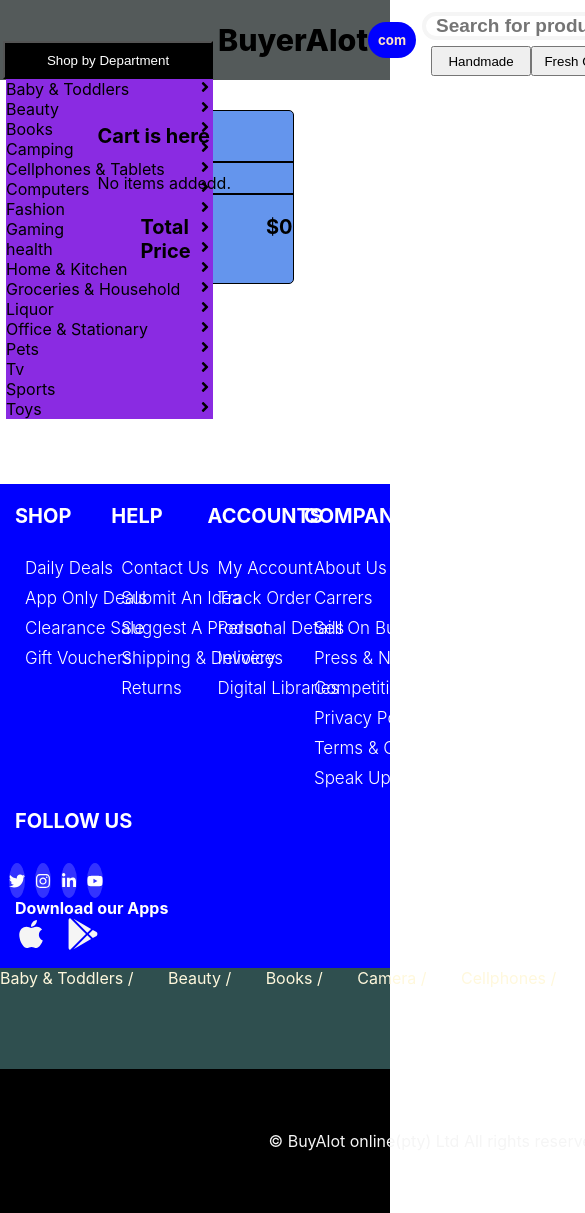
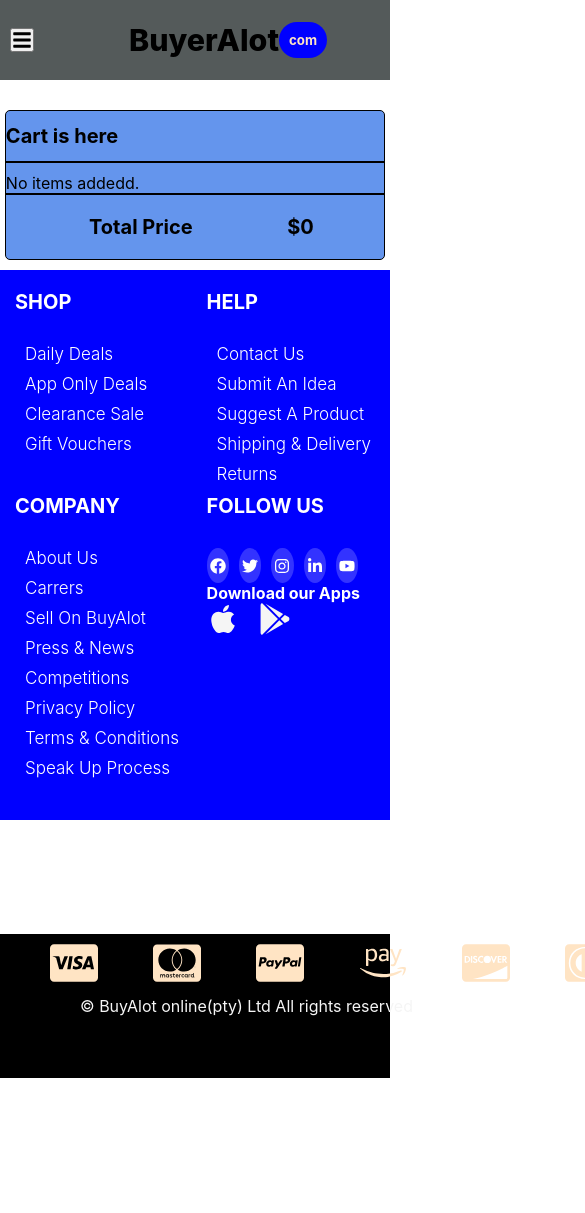
Before and after one commit to Prince-kayi/Ecommerce-Site, a React (Create React App) app: page /cart in a window 390 px wide. Shown: the top 1213 px of the page, 585 px wide, since content can reach past the window. After the commit the page ends 1078 px from the top, so only its background shows below. Built offline with nearby package versions, Linux system fonts and the light colour scheme.

Commit message:
made it mobile responsive

```diff
--- a/src/App.css
+++ b/src/App.css
@@ -1,9 +1,9 @@
-*{
+* {
   margin: 0;
   padding: 0;
 }
 .slider {
-  margin-top: 250px;
+  margin-top: 320px;
   position: relative;
   display: flex;
   justify-content: center;
@@ -73,8 +73,8 @@
   margin-left: 350px;
   z-index: 999;
 }
-.wrap{
-margin-top:-180px;
+.wrap {
+  margin-top: -180px;
   display: grid;
   width: 90%;
   grid-template-columns: auto;
@@ -82,21 +82,21 @@
   gap: 4rem;
   justify-content: center;
 }
-.art{
-  background-color:blue;
+.art {
+  background-color: blue;
   color: blanchedalmond;
   position: relative;
-  left:-5px;
+  left: -5px;
   border-radius: 35px;
-  top:-13px;
+  top: -13px;
 }
-.shopin a{
+.shopin a {
   text-decoration: none;
 }
-.second{
+.second {
   margin-left: 30px;
 }
-.second .right-arrow{
+.second .right-arrow {
   position: relative;
   top: -125px;
   font-size: 6rem;
@@ -114,3 +114,18 @@
   cursor: pointer;
   user-select: none;
 }
+@media screen and (max-width:820px) {
+  .logo {
+    position: relative;
+    margin-left: 90px;
+  }
+  .second {
+    display: none;
+  }
+  .image {
+    margin-top: -90px;
+    width: 400px;
+    height: 250px;
+    margin-left: -15px;
+  }
+}
--- a/src/CART/Cart.css
+++ b/src/CART/Cart.css
@@ -17,7 +17,6 @@
     padding: 10px;
     margin: 40px 20px;
     background-color: white;
-
 }
 .card:hover {
     transform: scale(1.02);
--- a/src/CART/Cart.js
+++ b/src/CART/Cart.js
@@ -1,12 +1,14 @@
-import React from 'react'
+import React, { useState } from 'react'
 import { Link } from 'react-router-dom'
-import { FaShoppingCart,FaHeart,FaAngleRight,FaSearch} from 'react-icons/fa';
+import { FaShoppingCart, FaHeart, FaAngleRight, FaSearch,FaBars} from 'react-icons/fa';
 import './Card.css';
 import './Cart.css';
-const Header= ({cardItem}) => {
+const Header = ({ cardItem }) => {
+  const [display, setDisplay] = useState(false)
   return (
     <nav>
-        <div className=" Lheading">
+      <button className='bars' onClick={() => setDisplay(!display)}><FaBars/> </button>
+      <div className=" Lheading" >
         <button className='shop'>Shop by Department</button>
         <ul className='depart'>
           <li> Baby  & Toddlers<FaAngleRight className='angle' />
@@ -18,7 +20,7 @@
               </ul>
             </div>
           </li>
-                <li>Beauty <FaAngleRight  className='angle' />
+          <li>Beauty <FaAngleRight className='angle' />
             <div className='sub-menu-2'>
               <ul>
                 <li><a href="#">Clean Beauty</a></li>
@@ -27,7 +29,7 @@
               </ul>
             </div>
           </li>
-                <li>Books <FaAngleRight className='angle'  />
+          <li>Books <FaAngleRight className='angle' />
             <div className='sub-menu-3'>
               <ul>
                 <li><a href="#">Cook Books</a></li>
@@ -43,7 +45,7 @@
                 <li><a href="#">Outdoor Cooking</a></li>
               </ul>
             </div></li>
-                <li>Cellphones  & Tablets <FaAngleRight className='angle'  />
+          <li>Cellphones  & Tablets <FaAngleRight className='angle' />
             <div className='sub-menu-5'>
               <ul>
                 <li><a href="#">Cellular Accessories</a></li>
@@ -104,7 +106,7 @@
               </ul>
             </div>
           </li>
-                <li>Liquor <FaAngleRight className='angle'  />
+          <li>Liquor <FaAngleRight className='angle' />
             <div className='sub-menu-12'>
               <ul>
                 <li><a href="#">Beers & Ciders</a></li>
@@ -121,7 +123,7 @@
               </ul>
             </div>
           </li>
-                <li>Pets <FaAngleRight className='angle'  />
+          <li>Pets <FaAngleRight className='angle' />
             <div className='sub-menu-14'>
               <ul>
                 <li><a href="#">Dogs</a></li>
@@ -130,7 +132,7 @@
               </ul>
             </div>
           </li>
-                <li>Tv <FaAngleRight  className='angle' />
+          <li>Tv <FaAngleRight className='angle' />
             <div className='sub-menu-15'>
               <ul>
                 <li><a href="#">Tv's</a></li>
@@ -139,7 +141,7 @@
               </ul>
             </div>
           </li>
-                <li>Sports <FaAngleRight className='angle'  />
+          <li>Sports <FaAngleRight className='angle' />
             <div className='sub-menu-16'>
               <ul>
                 <li><a href="#">Cycling</a></li>
@@ -170,29 +172,35 @@
               placeholder='Search for products...'
               className='search-in'
             />
-                        <Link to="/searchi"><FaSearch className='search'/></Link>
+            <Link to="/searchi"><FaSearch className='search' /></Link>
           </div>
           <div className='mbutton'>
-             <button  className='but'>Handmade</button>
-             <button  className='but'>Fresh Outlet</button>
-            <button  className='but'>Brand Stores</button>
-            <button  className='but'>Clearance</button>
-            <button  className='but'>Handmade</button>
+            <button className='but'>Handmade</button>
+            <button className='but'>Fresh Outlet</button>
+            <button className='but'>Brand Stores</button>
+            <button className='but'>Clearance</button>
+            <button className='but'>Handmade</button>
           </div>
         </div>
       </div>
-        <div className="Rheading">
-          <ul className="rhead">
-          <li className='rheadi'> <Link to="/">Home</Link></li>
-          <li className='rheadi'> <Link to="/login">Login</Link></li>
-            <li className='rheadi'><Link to="/register">Register</Link></li>
-            <div className='fa-cart'>
-            <li className='shopin'><Link to="/cart"><FaShoppingCart  /> <span className="cart-lenght">
-              {cardItem.length === 0 ? " ": cardItem.length}
+      <div className="menu-links" id={display ? "hide" : ""}>
+        <ul>
+          <li> <Link to="/">Home</Link></li>
+        </ul>
+        <ul>
+          <li> <Link to="/login">Login</Link></li>
+        </ul>
+        <ul>
+          <li><Link to="/register">Register</Link></li>
+        </ul>
+        <ul>
+          <li ><Link to="/cart" className='shopin'><FaShoppingCart /> <span className="cart-lenght">
+            {cardItem.length === 0 ? " " : cardItem.length}
           </span>
           </Link> </li>
-           </div>
-              <li className='heart'><Link to="/lists"><FaHeart /></Link></li>
+        </ul>
+        <ul>
+          <li ><Link to="/lists" className='heart'><FaHeart /></Link></li>
         </ul>
       </div>
     </nav>
--- a/src/CART/Cartem.css
+++ b/src/CART/Cartem.css
@@ -1,12 +1,12 @@
-.cart-item{
+.cart-item {
     margin: 30px auto;
     width: 50%;
-    background-color:cornflowerblue;
+    background-color: cornflowerblue;
     border: 1px solid black;
     border-radius: 5px;
     margin-bottom: 200px;
 }
-.cart-head{
+.cart-head {
     display: flex;
     justify-content: space-between;
     align-items: center;
@@ -14,7 +14,7 @@
     font-size: 20px;
     border-bottom: 2px solid black;
 }
-.card-empty{
+.card-empty {
     display: flex;
     justify-content: center;
     align-items: center;
@@ -23,13 +23,13 @@
     padding: 20px;
     padding-bottom: 20px;
 }
-.cart-images{
+.cart-images {
     width: 100px;
     height: auto;
     border: 2px solid black;
     margin-right: 10px;
 }
-.cart-lists{
+.cart-lists {
     display: flex;
     align-items: center;
     padding-top: 20px;
@@ -39,10 +39,12 @@
     font-weight: 700;
     margin-left: 5%;
 }
-.cart-name,.cart-decision{
+.cart-name,
+.cart-decision {
     width: 40%;
 }
-.add-to-cart,.remove-to-cart{
+.add-to-cart,
+.remove-to-cart {
     width: 30px;
     margin-right: 15px;
     font-weight: 700;
@@ -52,19 +54,21 @@
     color: white;
     cursor: pointer;
 }
-.add-to-cart{
+.add-to-cart {
     background-color: aqua;
 }
-.remove-to-cart{
+
+.remove-to-cart {
     background-color: brown;
 }
-.add-to-cart:active{
+.add-to-cart:active {
     transform: translateY(1.3px);
 }
-.remove-to-cart:active{
+
+.remove-to-cart:active {
     transform: translateY(1.3px);
 }
-.cart-total-name{
+.cart-total-name {
     display: flex;
     padding-top: 20px;
     padding-bottom: 20px;
@@ -74,17 +78,17 @@
     font-size: 20px;
     border-top: 2px solid black;
 }
-.cart-total-price{
+.cart-total-price {
     display: flex;
     padding-left: 49%;
 }
-.clear-cart{
+.clear-cart {
     display: flex;
     justify-content: flex-end;
     margin-top: 10px;
     margin-right: 10px;
 }
-.clear-cart-button{
+.clear-cart-button {
     border: none;
     border-radius: 5px;
     background-color: crimson;
@@ -94,19 +98,19 @@
     color: white;
     cursor: pointer;
 }
-.clear-cart-button:hover{
+.clear-cart-button:hover {
     background-color: blue;
 }
-.hearts{
+.hearts {
     margin: 30px auto;
     width: 50%;
-    background-color:palevioletred;
+    background-color: palevioletred;
     border: 1px solid black;
     height: 50vh;
     border-radius: 5px;
     margin-bottom: 20px;
 }
-.hearts h1{
+.hearts h1 {
     display: flex;
     justify-content: center;
     align-items: center;
@@ -114,3 +118,60 @@
     margin: 140px;
     text-transform: uppercase;
 }
+@media screen and (max-width:820px) {
+    .product {
+        margin-left: 10px;
+        width: 100%;
+    }
+    .card {
+        width: 150px;
+        height: 250px;
+        border-radius: 5px;
+        padding: 5px;
+        margin: 20px 10px;
+    }
+    .images {
+        width: 100%;
+        max-width: 200px;
+        min-height: 100px;
+    }
+    .product-name {
+        margin: 4px 0px;
+    }
+    .product-price {
+        margin: 4px 0px;
+        font-size: 15px;
+    }
+    .aries {
+        padding: 0.1rem;
+        font-size: 1rem;
+        cursor: pointer;
+        width: 100px;
+        margin-top: -10px;
+    }
+    .cart-item {
+        width: 97%;
+        margin-bottom: 10px;
+    }
+    .hearts {
+        width: 97%;
+        font-size: 1.0rem;
+    }
+    .hearts h1 {
+        text-align: left;
+        margin: 10px;
+        margin-top: 140px;
+    }
+    .cart-images {
+        margin-left: -36px;
+    }
+ .add-to-cart {
+        margin-left: -31px;
+    }
+    .cart-name {
+        margin-left: -09px;
+    }
+    .cart-total-price {
+        margin-left: -50px;
+    }
+}
--- a/src/Display.css
+++ b/src/Display.css
@@ -10,13 +10,19 @@
     background-color: rgb(84, 90, 90);
     margin: 0 auto;
 }
-.rheadi a {
+.menu-links {
+    display: flex;
+    justify-content: center;
+    align-items: center;
+    margin-left: -530px;
+}
+.menu-links a {
     margin: 20px;
     text-decoration: none;
-    color: #000;
+    color: bisque;
 }
-.rheadi a:hover {
-    color:antiquewhite;
+.menu-links a:hover {
+    color: antiquewhite;
     text-decoration: underline;
 }
 .heart a {
@@ -27,7 +33,7 @@
     padding: 4px 10px;
     color: white;
 }
-.mbutton{
+.mbutton {
     margin-top: 10px;
 }
 .shopin a {
@@ -45,7 +51,7 @@
 h3 {
     font-size: 2.0rem;
 }
-.but{
+.but {
     position: relative;
     height: 30px;
     width: 100px;
@@ -57,7 +63,7 @@
     padding: 10px 10px;
     margin-right: 6px;
 }
-.search-wrap{
+.search-wrap {
     margin: auto;
     position: relative;
     width: 485px;
@@ -88,8 +94,52 @@
 .search-in:focus {
     outline: none;
 }
-@media  (max-width:1068px) {
-    .dbuttons{
+.bars {
+    display: none;
+    margin-left: 10px;
+}
+@media (max-width:820px) {
+    .dbuttons {
+        display: none;
+    }
+    .Lheading {
+        display: none;
+    }
+    .mbutton {
+        display: none;
+    }
+    .bars {
+        display: flex;
+        font-size: 20px;
+    }
+    .bars:hover {
+        cursor: pointer;
+    }
+    .search-wrap {
+        display: none;
+    }
+    .shopin a {
+        font-size: 1rem;
+        background-color: rgb(84, 90, 90);
+    }
+    .heart a {
+        background-color: rgb(84, 90, 90);
+    }
+    #hide {
+        position: absolute;
+        top: 80px;
+        right: 0;
+        height: 200px;
+        width: 100%;
+        background-color: rgb(84, 90, 90);
+        display: flex;
+        flex-direction: column;
+        align-items: center;
+    }
+    .menu-links#hide a {
+        font-size: 25px;
+    }
+    .menu-links {
         display: none;
     }
 }
--- a/src/Footer.css
+++ b/src/Footer.css
@@ -107,3 +107,40 @@
 .ap{
     color: white;
 }
+@media screen and (max-width:820px){
+    .foot{
+        width: 100%;
+       white-space:none;
+    }
+    .feet{
+       height: 550px;
+    }
+    .lwrap{
+        width: 148%;
+    }
+    .links{
+        width: 28%;
+    }
+    .feet{
+        width: 100%;
+    }
+    .middle-bot{
+      display: none;
+    }
+    .payment
+    {
+        display:block;
+        flex-direction: column;
+        margin-top: 180px;
+    }
+    .pay{
+        color:bisque;
+        font-size: 3rem;
+        margin: 5px;
+        margin-left: 50px;
+    }
+    .right{
+        margin-left: 80px;
+    }
+
+}
--- a/src/Footer.js
+++ b/src/Footer.js
@@ -1,5 +1,5 @@
 import React from "react";
-import {BrowserRouter, Link}from "react-router-dom"
+import {Link}from "react-router-dom"
 import { FaCcVisa, FaCcMastercard, FaCcPaypal, FaAmazonPay, FaCcDiscover,FaCcDinersClub, FaApple } from "react-icons/fa"
 import { FaFacebook,FaTwitter, FaInstagram, FaLinkedinIn,FaYoutube,FaGooglePlay} from "react-icons/fa";
 const Zfooter=()=>{
```
Also changed, not shown: src/Pages/pages.css (+13 -12 lines). Lines whose indentation alone changed are shown as unchanged.
